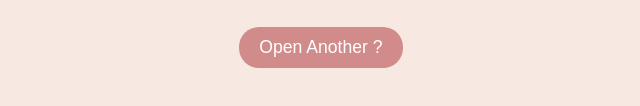
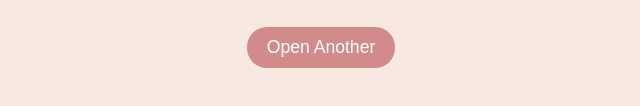
Before and after one commit to kevinNg1/Labubu, a plain HTML site: page index.html in a window 1280 px wide. Both pictures are taken after a click on the picture 640 px from the left and 455 px from the top of the page. Shown: the part 666-772 px from the top of the page, 319-959 px from the left. Drawn offline with Linux system fonts and the light colour scheme.

Commit message:
Update text

```diff
--- a/index.html
+++ b/index.html
@@ -18,7 +18,7 @@
         </div>
         <div class="labubu-display" id="labubuDisplay"></div>
         <p id="labubuName" class="hidden"></p>
-        <button id="openAnotherBtn" class="hidden">Open Another ?</button>
+        <button id="openAnotherBtn" class="hidden">Open Another</button>
     </div>
 
     <script src="app.js"></script>
```
